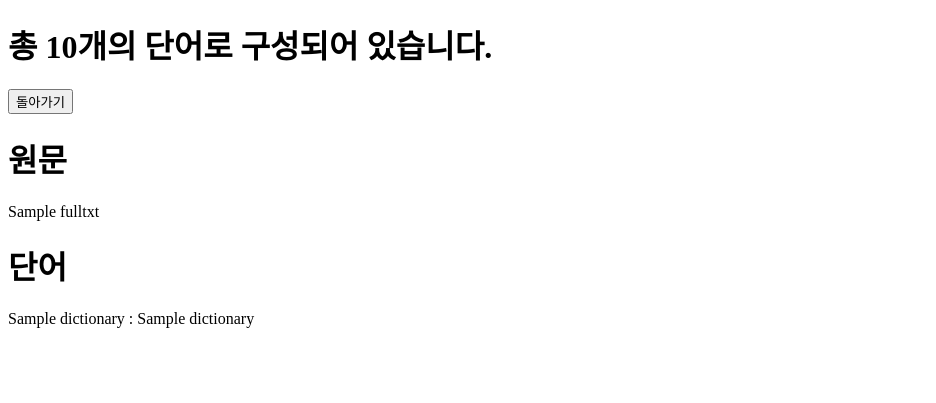
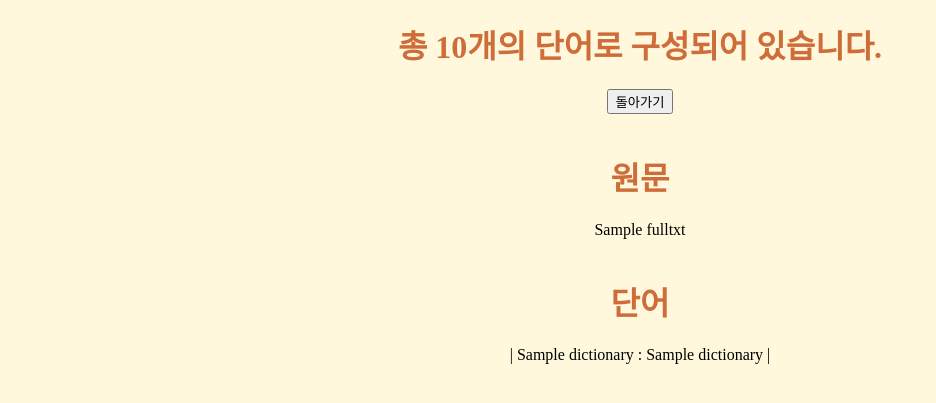
Before and after one commit to kwarkmc/DEFAULT_Django, a Django app: template Day3/word_counter/counter_app/templates/result.html in a window 1280 px wide. Shown: the top 403 px of the page, without its empty margins (0-936 px from the left). Run offline with Django 3.2, Linux system fonts and the light colour scheme; the template is opened without the code that fills it: most values are stand-ins (such as "Sample title", 1, 10 or a date in 2020).

Commit message:
KMC Commit 200114-16:33 | DAY3 과제 완료

```diff
--- /dev/null
+++ b/Day3/word_counter/counter_app/static/counter_app/home_style.css
@@ -0,0 +1,6 @@
+@import url('https://fonts.googleapis.com/css?family=Anton|Black+Han+Sans|Noto+Serif+KR&display=swap');
+
+h1{
+    text-align: center;
+    font-family: 'Anton', sans-serif;
+}
--- a/Day3/word_counter/counter_app/templates/result.html
+++ b/Day3/word_counter/counter_app/templates/result.html
@@ -1,18 +1,39 @@
 <!DOCTYPE html>
 <html>
     <head>
-
+        <style type="text/css">
+            @import url('https://fonts.googleapis.com/css?family=Anton|Black+Han+Sans|Noto+Serif+KR&display=swap');
+            body{
+                background-color: cornsilk;
+            }
+            #head{
+                text-align: center;
+                font-family: 'Noto Serif KR', serif;
+                color: #CE6D39;
+            }
+            #return{
+                text-align: center;
+            }
+            #fulltxt{
+                text-align: center;
+                font-family: 'Noto Serif KR', serif;
+                color: black;
+            }
+        </style>
     </head>
     <body>
-        <h1>총 {{total}}개의 단어로 구성되어 있습니다.</h1>
-        <a href="{% url 'home' %}"><button>돌아가기</button></a>
+        <h1 id="head">총 {{total}}개의 단어로 구성되어 있습니다.</h1>
+        <div id="return"><a href="{% url 'home' %}"><button>돌아가기</button></a></div>
         <br>
-        <h1>원문</h1>
-        {{ fulltxt }}
+        <h1 id="head">원문</h1>
+        <div id="fulltxt">{{ fulltxt }}</div>
         <br>
-        <h1>단어</h1>
-        {% for a,b in dictionary %}
-            {{a}} : {{b}}
-        {% endfor %}
+        <h1 id="head">단어</h1>
+        <div id="fulltxt">
+            |
+            {% for a,b in dictionary %}
+            {{a}} : {{b}} |
+            {% endfor %}
+        </div>
     </body>
 </html>
--- /dev/null
+++ b/Day3/word_counter/counter_app/templates/static/counter_app/home_style.css
@@ -0,0 +1,6 @@
+@import url('https://fonts.googleapis.com/css?family=Anton|Black+Han+Sans|Noto+Serif+KR&display=swap');
+
+h1{
+    text-align: center;
+    font-family: 'Anton', sans-serif;
+}
```
Also changed, not shown: Day3/word_counter/counter_app/templates/detail.html (+19 -3 lines), Day3/word_counter/counter_app/templates/home.html (+11 -1 lines), 7 other files.
